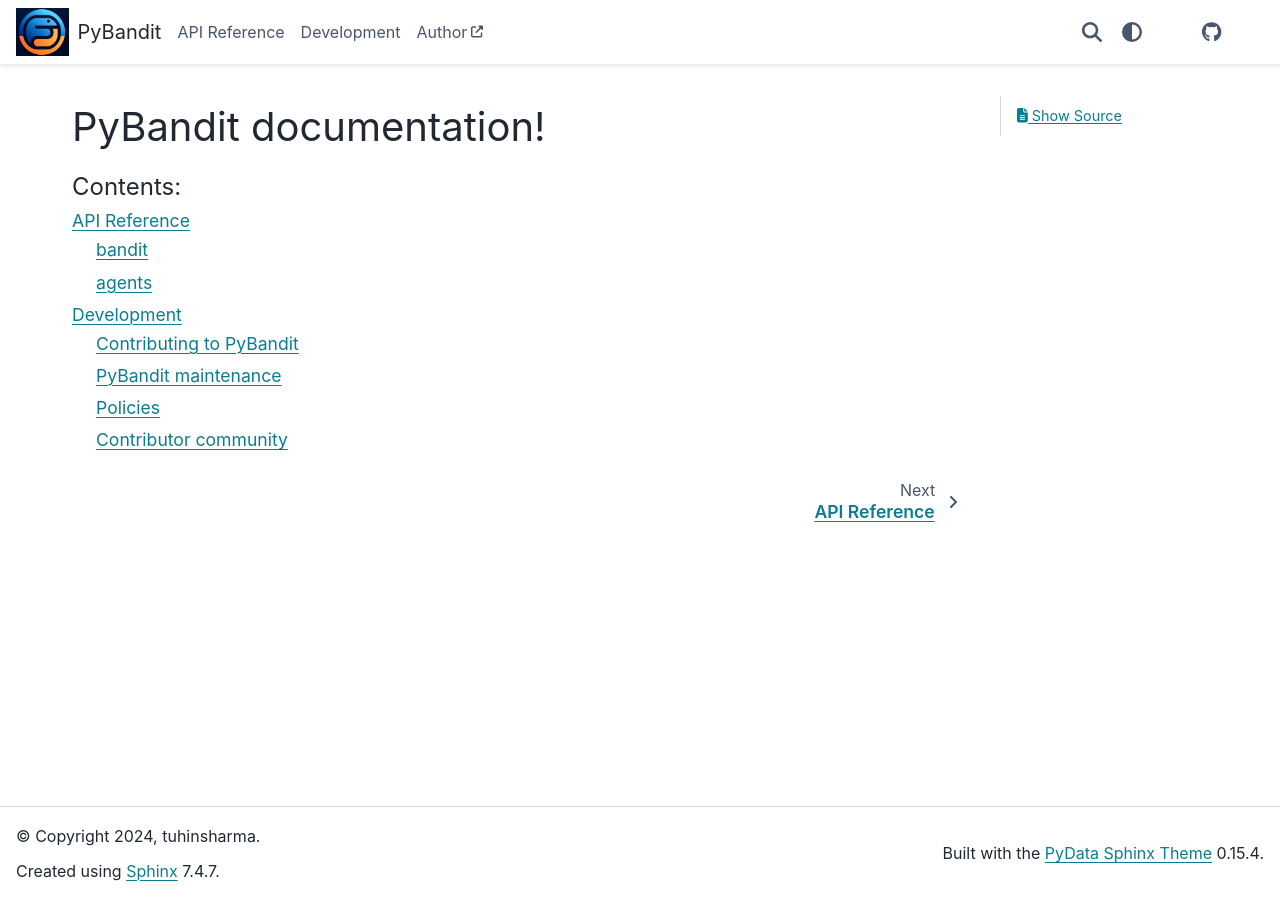
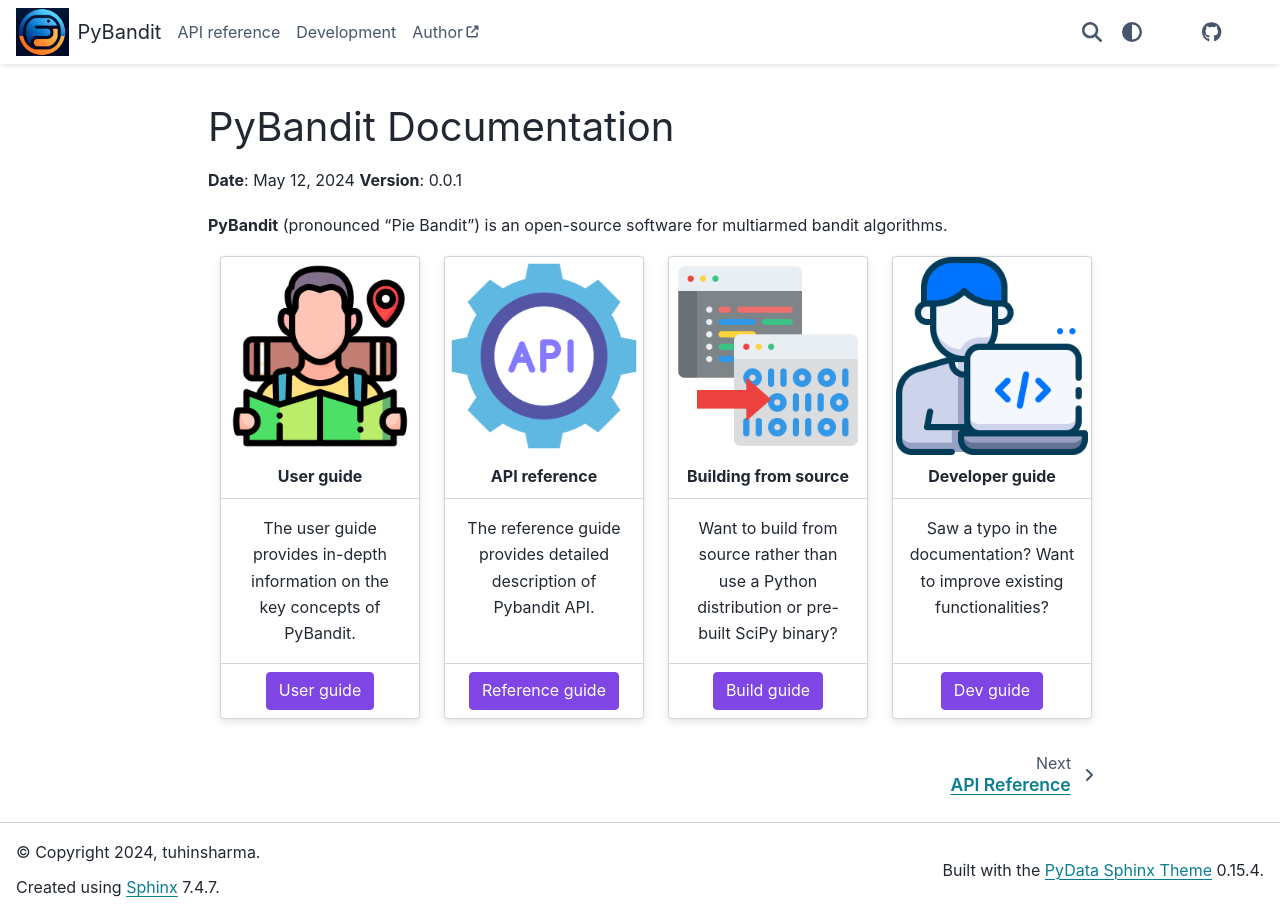
Before and after one commit to pybandit/pybandit, a Sphinx documentation site: the page built from doc/index.rst, in a window 1280 px wide. Built offline with Sphinx 7.4.7 and the PyData theme 0.15.4, drawn with Linux system fonts in a browser that asks for light colours.

Commit message:
ENH: set up grid for landing page

```diff
--- a/doc/index.rst
+++ b/doc/index.rst
@@ -1,10 +1,94 @@
-PyBandit documentation!
-===================================
+:html_theme.sidebar_secondary.remove: true
 
+.. module:: pybandit
+
+**********************
+PyBandit Documentation
+**********************
+
+**Date**: |today| **Version**: 0.0.1
+
+**PyBandit** (pronounced "Pie Bandit") is an open-source software for
+multiarmed bandit algorithms.
+
+.. grid:: 4 4 4 4
+    :gutter: 4 4 4 4
+
+    .. grid-item-card::
+        :img-top: _static/logo-user-guide.png
+        :text-align: center
+
+        **User guide**
+        ^^^
+
+        The user guide provides in-depth information on the
+        key concepts of PyBandit.
+
+        +++
+
+        .. button-ref:: development
+            :color: secondary
+            :click-parent:
+
+            User guide
+
+    .. grid-item-card::
+        :img-top: _static/logo-api.png
+        :text-align: center
+
+        **API reference**
+        ^^^
+
+        The reference guide provides detailed description of Pybandit
+        API.
+
+        +++
+
+        .. button-ref:: reference
+            :color: secondary
+            :click-parent:
+
+            Reference guide
+
+    .. grid-item-card::
+        :img-top: _static/logo-build.png
+        :text-align: center
+
+        **Building from source**
+        ^^^
+
+        Want to build from source rather than use a Python distribution or
+        pre-built SciPy binary?
+
+        +++
+
+        .. button-ref:: reference
+            :color: secondary
+            :click-parent:
+
+            Build guide
+
+    .. grid-item-card::
+        :img-top: _static/logo-developer.png
+        :text-align: center
+
+        **Developer guide**
+        ^^^
+
+        Saw a typo in the documentation? Want to improve
+        existing functionalities?
+
+        +++
+
+        .. button-ref:: development
+            :color: secondary
+            :click-parent:
+
+            Dev guide
 
 .. toctree::
-   :maxdepth: 2
-   :caption: Contents:
+   :maxdepth: 1
+   :hidden:
 
-   reference/index
-   development/index
+   API reference <reference/index>
+   Development <development/index>
```
